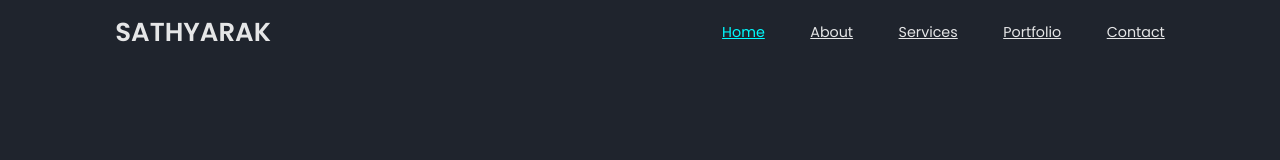
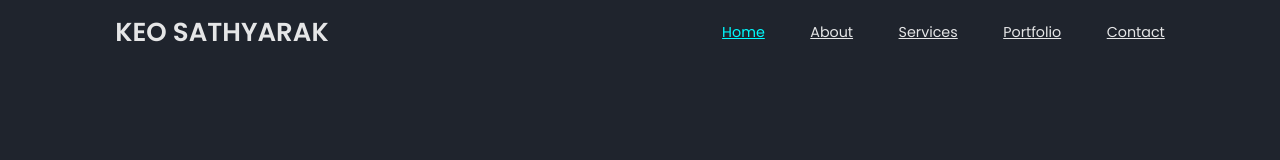
Before and after one commit to keosathyarakportfolio/sathyarakportfolio.github.io, a plain HTML site: page index.html in a window 1280 px wide. Shown: the top 160 px of the page. Drawn offline with nearby package versions, Linux system fonts and the light colour scheme; a script that the page names is missing.

Commit message:
Update index.html

```diff
--- a/index.html
+++ b/index.html
@@ -27,7 +27,7 @@
                     Header
     =========================================== -->
     <header class="header">
-      <span class="logo">SATHYARAK</span>
+      <span class="logo">KEO SATHYARAK</span>
 
       <i class="bx bx-menu" id="menu-icon"></i>
 
```
